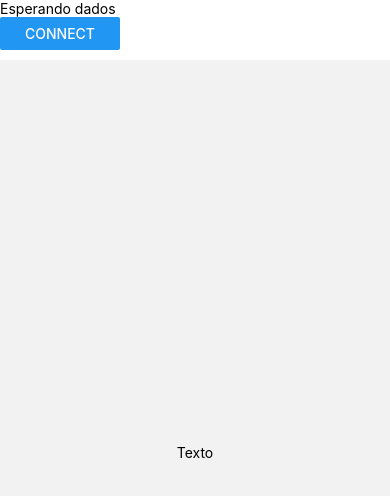
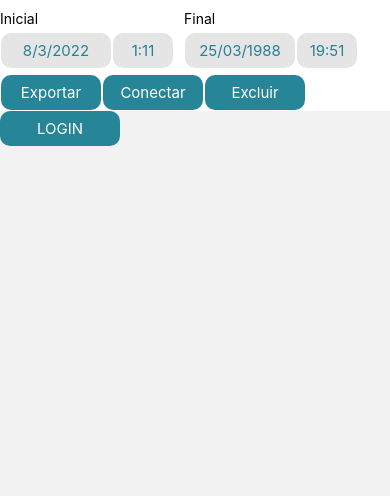
Before and after one commit to danilo-uea/paic-fapeam, a React Native app in the folder AppMobile/: screen / in a window 390 px wide. Shown: the top 496 px of the page. Built offline with nearby package versions, Linux system fonts and the light colour scheme; what react-native-ble-plx would draw is missing.

Commit message:
Input de Data Inicial e Final

```diff
--- /dev/null
+++ b/AppMobile/src/components/DateTimeInput.js
@@ -0,0 +1,29 @@
+import React from 'react';
+import styled from 'styled-components/native';
+
+const InputArea = styled.TouchableOpacity`
+    height: 35px;
+    width: ${props => props.tamanho};
+    background-color: #E5E5E5;
+    border-radius: 10px;
+    justify-content: center;
+    align-items: center;
+    margin: 1px;
+`;
+
+const Input = styled.Text`
+    font-size: 15px;
+    color: #268196;
+`;
+
+const DateTimeInput = ({ texto, tamanho, onPress }) => {
+    return (
+        <InputArea tamanho={tamanho} onPress={onPress}>
+            <Input>
+                {texto}
+            </Input>
+        </InputArea>
+    );
+}
+
+export default DateTimeInput
--- a/AppMobile/src/screens/main/index.tsx
+++ b/AppMobile/src/screens/main/index.tsx
@@ -1,22 +1,17 @@
+import { ThemeProvider } from '@react-navigation/native';
 import React, {useState} from 'react';
 import { StyleSheet, Text, View } from 'react-native';
+import { CustomButton, CustomButtonText } from './styles';
 
 const Main = () => {
+
   return (
-    <View style={styles.sectionContainer}>
-      <Text>
-        Texto
-      </Text>
+    <View>
+      <CustomButton onPress={() => console.log('Botão pressionado')}>
+          <CustomButtonText>LOGIN</CustomButtonText>
+      </CustomButton>
     </View>
   );
 };
 
-const styles = StyleSheet.create({
-  sectionContainer: {
-    flex: 1,
-    justifyContent: 'center',
-    alignItems: 'center'
-  },
-});
-
 export default Main;
--- /dev/null
+++ b/AppMobile/src/screens/main/styles.js
@@ -0,0 +1,44 @@
+import React from 'react';
+import styled from 'styled-components/native';
+
+// export const Container = styled.SafeAreaView`
+//     background-color: #63C2D1;
+//     flex: 1;
+//     justify-content: center;
+//     align-items: center;
+// `;
+// export const InputArea = styled.View`
+//     width: 100%;
+//     padding: 40px;
+// `;
+
+export const CustomButton = styled.TouchableOpacity`
+    height: 35px;
+    width: 120px;
+    background-color: #268596;
+    border-radius: 10px;
+    justify-content: center;
+    align-items: center;
+`;
+export const CustomButtonText = styled.Text`
+    font-size: 15px;
+    color: #FFF;
+`;
+
+// export const SignMessageButton = styled.TouchableOpacity`
+//     flex-direction: row;
+//     justify-content: center;
+//     margin-top: 50px;
+//     margin-bottom: 20px;
+// `;
+// export const SignMessageButtonText = styled.Text`
+//     font-size: 16px;
+//     color: #268596;
+// `;
+
+// export const SignMessageButtonTextBold = styled.Text`
+//     font-size: 16px;
+//     color: #268596;
+//     font-weight: bold;
+//     margin-left: 5px;
+// `;
--- a/AppMobile/src/stacks/MainStack.tsx
+++ b/AppMobile/src/stacks/MainStack.tsx
@@ -1,5 +1,5 @@
-import React, {useState} from 'react';
-import { StyleSheet, Text, View, TouchableOpacity, Button, LogBox } from 'react-native';
+import React, {useEffect, useState} from 'react';
+import { Text, View, TouchableOpacity, Button, LogBox, StyleSheet, Platform } from 'react-native';
 
 import base64 from 'react-native-base64';
 import BluetoothBle from '../../src/services/bluetooth';
@@ -13,6 +13,8 @@ LogBox.ignoreAllLogs();                        //Ignore all log notifications
 
 import { createNativeStackNavigator } from '@react-navigation/native-stack';
 import Main from '../screens/main';
+import { ViewHorizontal, CustomButton, CustomButtonText } from './styles';
+import DateTimeInput from '../components/DateTimeInput';
 
 const Stack = createNativeStackNavigator();
 
@@ -87,30 +89,100 @@ const MainStack = () => {
         }
     }
 
+    const [dateStart, setDateStart] = useState(new Date());
+    const [dataInicialBr, setDataInicialBr] = useState<string>('');
+    const [horaInicialBr, setHoraInicialBr] = useState<string>('');
+
+    const [dateEnd, setDateEnd] = useState(new Date());
+    const [dataFinalBr, setDataFinalBr] = useState<string>('');
+    const [horaFinalBr, setHoraFinalBr] = useState<string>('');
+
+    const [mode, setMode] = useState('date');
+    const [show, setShow] = useState(false);
+    const [text, setText] = useState('Empty');
+
+    useEffect(() => {
+        onChange(dateStart);
+    }, [dateStart]);
+
+    const onChange = (selectedDate: any) => {
+        const currentDate = selectedDate || dateStart;
+        setShow(Platform.OS === 'ios')
+        setDateStart(currentDate);
+
+        let tempDate = new Date(currentDate);
+        let fDate = tempDate.getDate() + '/' + (tempDate.getMonth() + 1) + '/' + tempDate.getFullYear();
+        let fTime = tempDate.getHours() + ':' + tempDate.getMinutes();
+
+        setDataInicialBr(fDate);
+        setHoraInicialBr(fTime);
+    }
+
+    const showMode = (currentMode: string) => {
+        setShow(true);
+        setMode(currentMode);
+    }
+
     return (
         <>
-            <View>
-                <Text>{isConnected ? message : 'Esperando dados'}</Text>
-                <TouchableOpacity style={{width: 120, marginBottom: 10}}>
+            <View style={{ marginTop: 5 }} />
+            <ViewHorizontal>
+                <View style={{ marginRight: 10 }}>
+                    <Text>Inicial</Text>
+                    <ViewHorizontal>
+                        <DateTimeInput
+                            texto={dataInicialBr}
+                            tamanho="110px"
+                            onPress={() => { console.log('Pressionado') }}
+                        />
+                        <DateTimeInput
+                            texto={horaInicialBr}
+                            tamanho="60px"
+                            onPress={() => { console.log('Pressionado') }}
+                        />
+                    </ViewHorizontal>
+                </View>
+                <View>
+                    <Text>Final</Text>
+                    <ViewHorizontal>
+                        <DateTimeInput
+                            texto="25/03/1988"
+                            tamanho="110px"
+                            onPress={() => { console.log('Pressionado') }}
+                        />
+                        <DateTimeInput
+                            texto="19:51"
+                            tamanho="60px"
+                            onPress={() => { console.log('Pressionado') }}
+                        />
+                    </ViewHorizontal>
+                </View>
+            </ViewHorizontal>
+            <ViewHorizontal>
+                <CustomButton onPress={() => console.log('Desconectando')}>
+                    <CustomButtonText>
+                        Exportar
+                    </CustomButtonText>
+                </CustomButton>
                     {!isConnected ? (
-                        <Button
-                            title="Connect"
-                            onPress={() => {
-                                scanDevices();
-                            }}
-                            disabled={false}
-                        />
+                        <CustomButton onPress={() => console.log('Conectando')}>
+                            <CustomButtonText>
+                                Conectar
+                            </CustomButtonText>
+                        </CustomButton>
                     ) : (
-                        <Button
-                            title="Disonnect"
-                            onPress={() => {
-                                disconnectDevice();
-                            }}
-                            disabled={false}
-                        />
+                        <CustomButton onPress={() => console.log('Desconectando')}>
+                            <CustomButtonText>
+                                Desconectar
+                            </CustomButtonText>
+                        </CustomButton>
                     )}
-                </TouchableOpacity>
-            </View>
+                <CustomButton onPress={() => console.log('Desconectando')}>
+                    <CustomButtonText>
+                        Excluir
+                    </CustomButtonText>
+                </CustomButton>
+            </ViewHorizontal>
             <Stack.Navigator initialRouteName="main"
                 screenOptions={{
                     headerShown: false
--- a/AppMobile/src/stacks/styles.js
+++ b/AppMobile/src/stacks/styles.js
@@ -0,0 +1,39 @@
+import React from 'react';
+import styled from 'styled-components/native';
+
+const InputArea = styled.View`
+    width: 100%;
+    height: 60px;
+    background-color: #83D6E3;
+    flex-direction: row;
+    border-radius: 30px;
+    padding-left: 15px;
+    align-items: center;
+    margin-bottom: 15px;
+`;
+const Input = styled.TextInput`
+    flex: 1;
+    font-size: 16px;
+    color: #268596;
+    margin-left: 10px;
+`;
+
+export const ViewHorizontal = styled.View`
+    flex-direction: row;
+    margin-top: 5px;
+`;
+
+export const CustomButton = styled.TouchableOpacity`
+    height: 35px;
+    width: 100px;
+    background-color: #268596;
+    border-radius: 10px;
+    justify-content: center;
+    align-items: center;
+    margin: 1px;
+`;
+
+export const CustomButtonText = styled.Text`
+    font-size: 15px;
+    color: #FFF;
+`;
```
